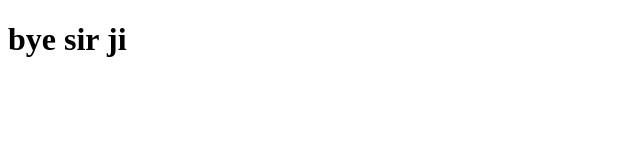
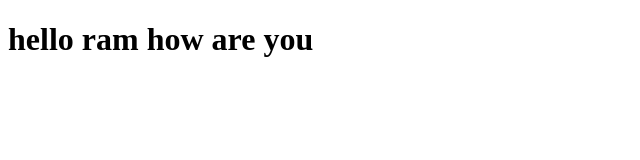
Before and after one commit to shubhamKaushik2005/thirdproject, a plain HTML site: page index.html in a window 1280 px wide. Shown: the whole page, without its empty margins (0-640 px from the left). Drawn offline with Linux system fonts and the light colour scheme.

Commit message:
some changes

```diff
--- a/index.html
+++ b/index.html
@@ -6,6 +6,6 @@
     <title>Document</title>
 </head>
 <body>
-    <h1>bye sir ji</h1>
+    <h1>hello ram how are you</h1>
 </body>
 </html>
```
